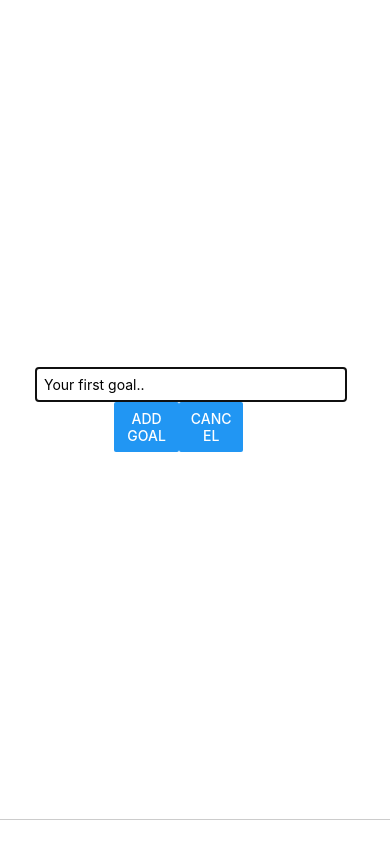
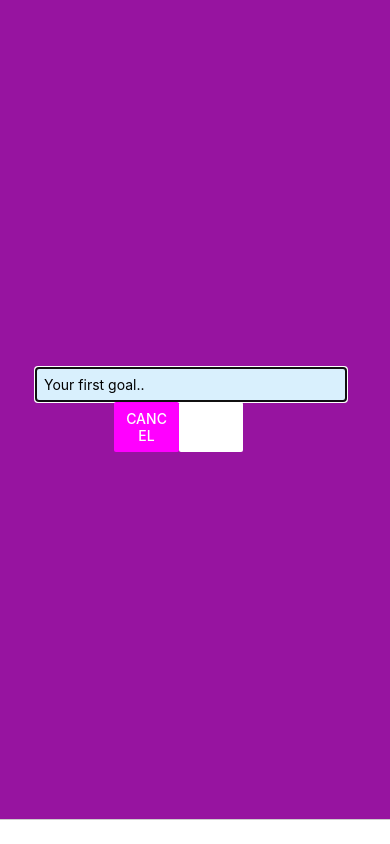
Before and after one commit to velobmidav/udemy-course, a React Native app in the folder UdemyProject/: screen / in a window 390 px wide. Both pictures are taken after a click on the button "ADD NEW PROP". Built offline with nearby package versions, Linux system fonts and the light colour scheme.

Commit message:
Opening and closing modal.

```diff
--- a/UdemyProject/App.js
+++ b/UdemyProject/App.js
@@ -10,10 +10,16 @@ const [courseGoals, setCourseGoals] = useState([])
 function startAddGoalHandler() {
   setModalIsVisible(true);
 }
+
+function endAddGoalHandle() {
+  setModalIsVisible(false);
+}
+
 function addGoalHandler(enteredGoalText) {
   setCourseGoals((currentCourseGoals) => [
     ...currentCourseGoals,
     { text: enteredGoalText, id: Math.random().toString()}]);
+    setModalIsVisible(false);
   }
 
 function deleteGoalHandler (id) {
@@ -29,7 +35,7 @@ function deleteGoalHandler (id) {
       color={"#3873dfff"}
       onPress={startAddGoalHandler}
       />
-      {modalIsVisible && <GoalInput visible={modalIsVisible} onAddGoal={addGoalHandler}/>}
+      {modalIsVisible && <GoalInput visible={modalIsVisible} onAddGoal={addGoalHandler} onCancel={endAddGoalHandle}/>}
       <View style={styles.goalsContainer}>
         <FlatList
         data={courseGoals}
--- a/UdemyProject/components/GoalInput.js
+++ b/UdemyProject/components/GoalInput.js
@@ -24,8 +24,8 @@ return (
             onChangeText={goalInputHandler}
             value={enteredGoalText}/>
         <View style={styles.ButtonContainer}>
-        <View style={styles.Button}><Button title='ADD GOAL' onPress={addGoalHandler}/></View>
-        <View style={styles.Button}><Button title='CANCEL'/></View>
+        <View style={styles.Button}><Button color={"magenta"} title='CANCEL' onPress={props.onCancel}/></View>
+        <View style={styles.Button}><Button color={"white"} title='ADD GOAL' onPress={addGoalHandler}/></View>
         </View>
       </View>
 </Modal>)
@@ -36,6 +36,7 @@ export default GoalInput;
 const styles = StyleSheet.create({
 
   inputContainer: {
+    backgroundColor: '#9714a0ff',
     flex: 1,
     flexDirection: 'column',
     justifyContent: 'center',
@@ -45,6 +46,7 @@ const styles = StyleSheet.create({
     borderColor:'#cccccc'
   },
   TextInput: {
+    backgroundColor: "#d9f0fdff" ,
     borderWidth: 1,
     borderColor: '#cccccc',
     width: '80%',
```
